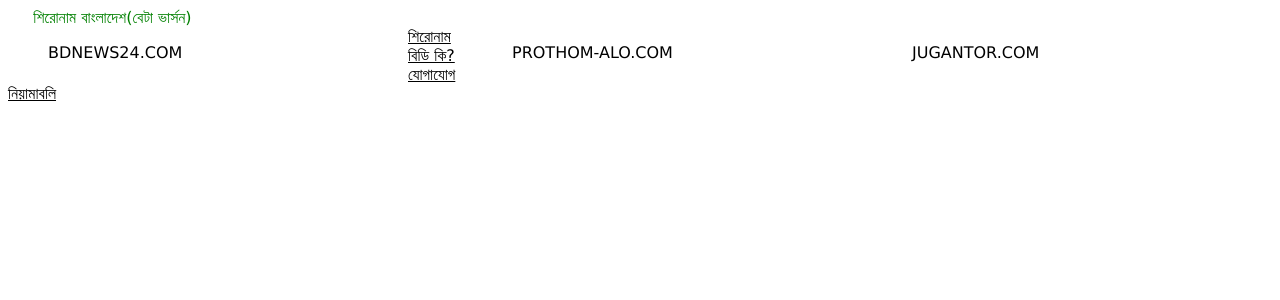
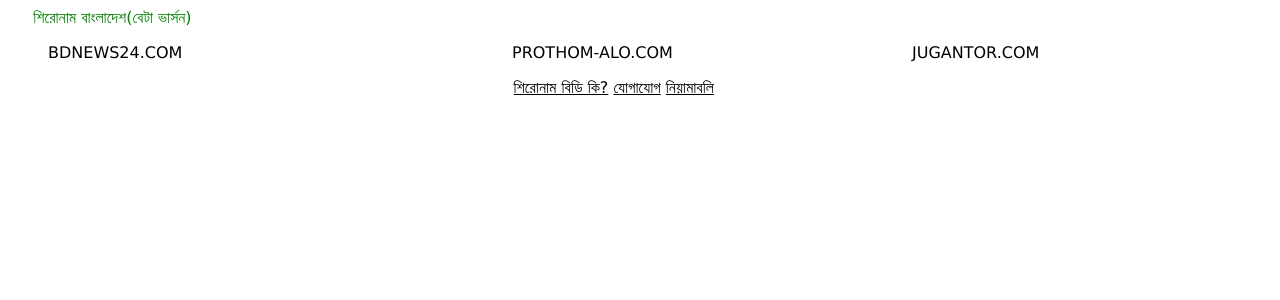
Before and after one commit to mushfiq/shironambd, a Django app: page / in a window 1280 px wide. Shown: the top 300 px of the page. Run offline with Django 3.2, Linux system fonts and the light colour scheme; data that the repository does not hold is empty.

Commit message:
footer menu has been updated

```diff
--- a/templates/static/css/style.css
+++ b/templates/static/css/style.css
@@ -10,7 +10,7 @@
 }
 .news-title a{
 	line-height: 2;
-	font-size: 20px;
+	font-size: 14px;
 	text-decoration: none;
 }
 #main-content{
@@ -24,5 +24,6 @@
 	margin-right:8%;
 }
 #footer-menu{
-	height:120px;
+	margin-top:10px;
+	margin-left:40%;
 }
```
